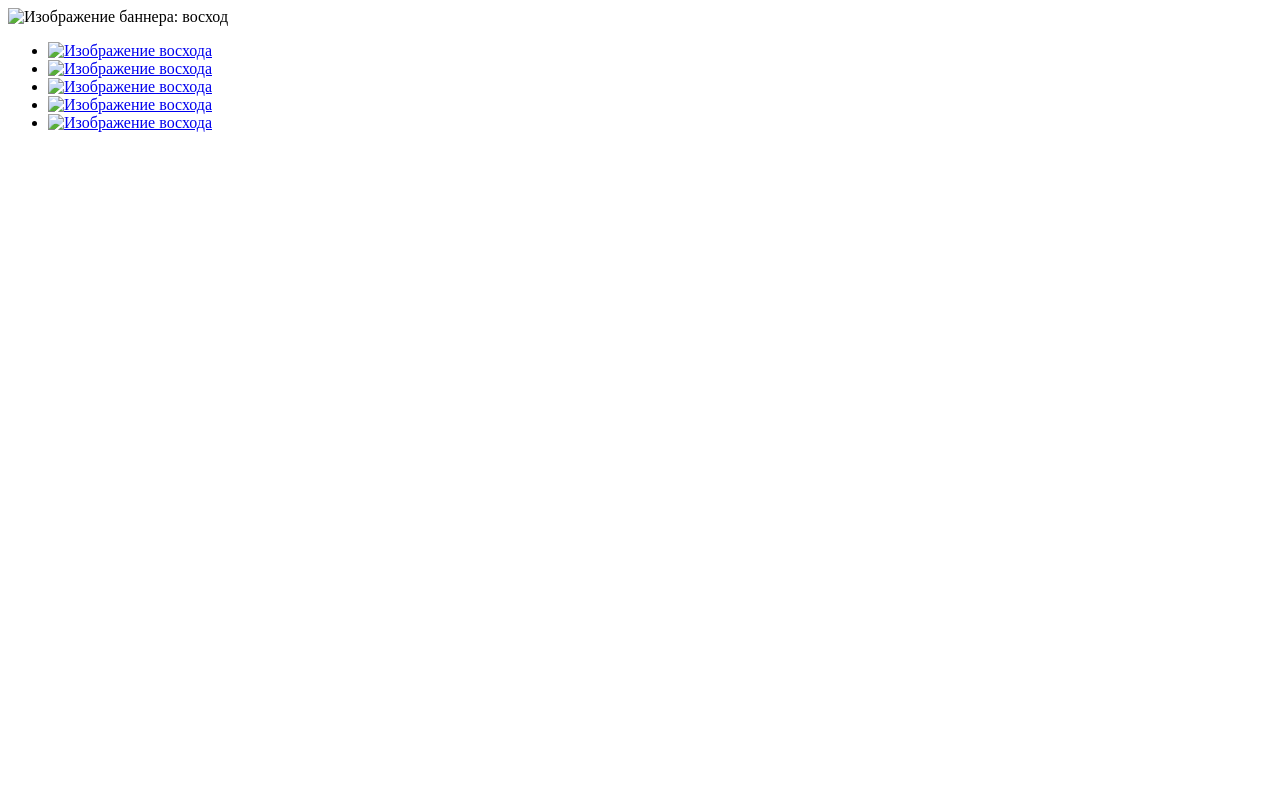
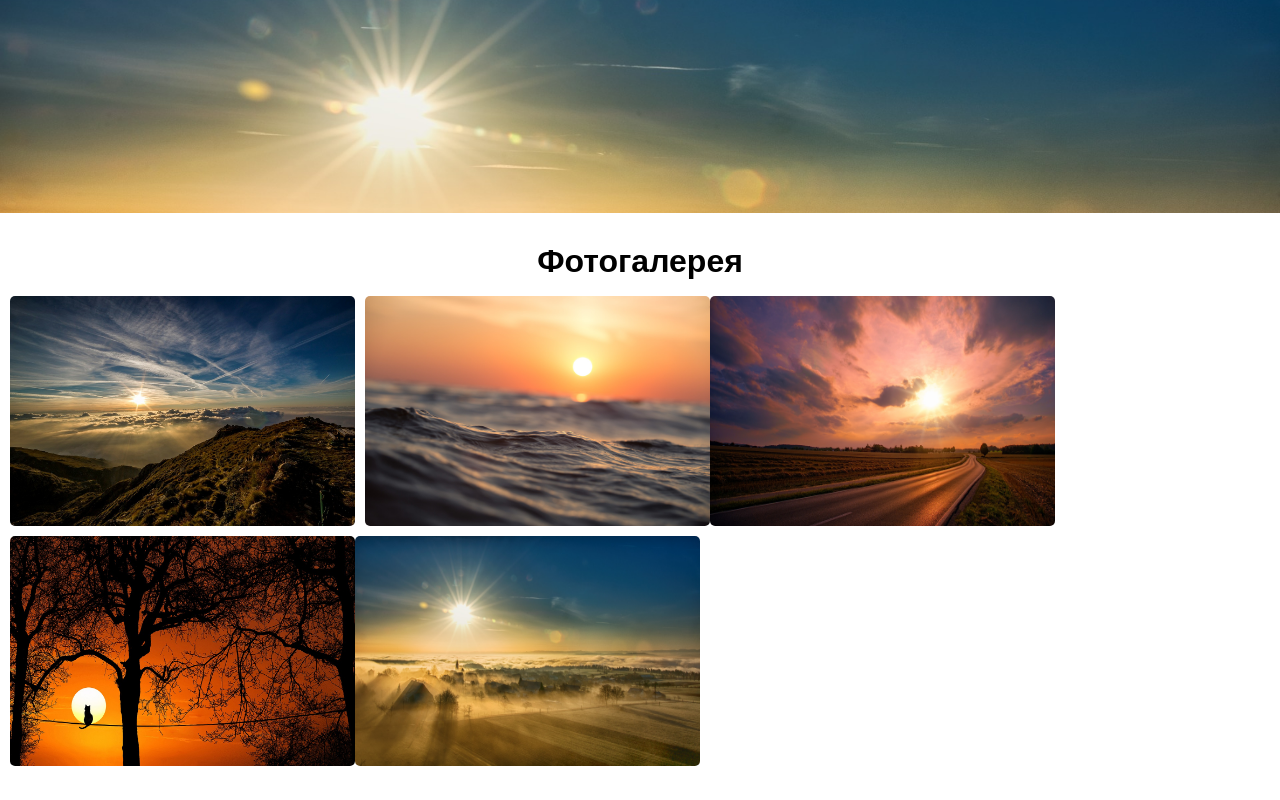
Before and after one commit to de-evg/sunrise, a website: page source/index.html in a window 1280 px wide. Drawn offline with nearby package versions, Linux system fonts and the light colour scheme; files that its build step writes are made by us from their sources.

Commit message:
start create photogallery

```diff
--- a/source/index.html
+++ b/source/index.html
@@ -5,19 +5,39 @@
     <meta name="description" content="Фотогалерея восходов">
     <meta name="viewport" content="width=device-width, initial-scale=1.0">
     <title>Photogallery SunRise</title>
-    <link rel="stylesheet" href="/css/style.min.css">
+    <link rel="stylesheet" href="./css/style.min.css">
   </head>
   <body>
-    <header>
-      <img src="#" alt="Изображение баннера: восход">
+    <header class="banner">
     </header>
     <main class="gallery">
+      <h1 class="gallery__title">Фотогалерея</h1>
       <ul class="gallery__list gallery-list">
-        <li class="gallery-list__item"><a class="gallery-list__item--link" href="#"><img class="gallery-list__item--img" src="#" alt="Изображение восхода"></a></li>
-        <li class="gallery-list__item"><a class="gallery-list__item--link" href="#"><img class="gallery-list__item--img" src="#" alt="Изображение восхода"></a></li>
-        <li class="gallery-list__item"><a class="gallery-list__item--link" href="#"><img class="gallery-list__item--img" src="#" alt="Изображение восхода"></a></li>
-        <li class="gallery-list__item"><a class="gallery-list__item--link" href="#"><img class="gallery-list__item--img" src="#" alt="Изображение восхода"></a></li>
-        <li class="gallery-list__item"><a class="gallery-list__item--link" href="#"><img class="gallery-list__item--img" src="#" alt="Изображение восхода"></a></li>
+        <li class="gallery-list__item">
+          <a class="gallery-list__item--link" href="#">
+            <img class="gallery-list__item--img" src="img/dawn.jpg" width="320" height="213" alt="Изображение восхода">
+          </a>
+        </li>
+        <li class="gallery-list__item gallery-list__item--no-margin">
+          <a class="gallery-list__item--link" href="#">
+            <img class="gallery-list__item--img" src="img/waves.jpg" width="320" height="213" alt="Изображение восхода">
+          </a>
+        </li>
+        <li class="gallery-list__item">
+          <a class="gallery-list__item--link" href="#">
+            <img class="gallery-list__item--img" src="img/nature.jpg" width="320" height="213" alt="Изображение восхода">
+          </a>
+        </li>
+        <li class="gallery-list__item gallery-list__item--no-margin">
+          <a class="gallery-list__item--link" href="#">
+            <img class="gallery-list__item--img" src="img/tree.jpg" width="320" height="213" alt="Изображение восхода">
+          </a>
+        </li>
+        <li class="gallery-list__item">
+          <a class="gallery-list__item--link" href="#">
+            <img class="gallery-list__item--img" src="img/landscape.jpg" width="320" height="213" alt="Изображение восхода">
+          </a>
+        </li>
       </ul>
     </main>
   </body>
--- /dev/null
+++ b/source/sass/base.scss
@@ -0,0 +1,18 @@
+body {
+  margin: 0;
+  min-width: 320px;
+}
+
+main {
+  display: block;
+}
+
+a {
+  color: #000000;
+  text-decoration: none;
+}
+
+img {
+  max-width: 100%;
+  height: auto;
+}
--- /dev/null
+++ b/source/sass/block/banner.scss
@@ -0,0 +1,8 @@
+.banner {
+  width: 100%;
+  min-height: 213px;
+  background-image: url('../img/landscape.jpg');
+  background-repeat: no-repeat;
+  background-size: cover;
+  background-position: 50% 25%;
+}
--- /dev/null
+++ b/source/sass/block/gallery-list.scss
@@ -0,0 +1,45 @@
+.gallery-list {
+  padding: 0;
+  list-style: none;
+}
+
+.gallery-list__item {
+  margin-right: 10px;
+  margin-bottom: 10px;
+  padding: 0;
+  width: 300px;
+  min-height: 230px;
+  border-radius: 5px;
+  overflow: hidden;
+}
+
+.gallery-list__item--img {
+  vertical-align: middle;
+  width: 300px;
+  min-height: 230px;
+}
+
+@media (min-width: $mediumDeviceWidth) {
+  .gallery-list__item {
+    width: 345px;
+  }
+
+  .gallery-list__item--no-margin {
+    margin-right: 0;
+  }
+
+  .gallery-list__item--img {
+    width: 345px;
+  }
+}
+
+@media (min-width: $largeDeviceWidth) {
+  .gallery-list__item {
+    width: 600px;
+  }
+
+  .gallery-list__item--img {
+    width: 600px;
+    min-height: 400px;
+  }
+}
--- /dev/null
+++ b/source/sass/block/gallery.scss
@@ -0,0 +1,27 @@
+.gallery {
+  padding-left: 10px;
+  padding-right: 10px;
+}
+
+.gallery__title {
+  margin: 0;
+  padding-top: 30px;
+  text-align: center;
+  font-family: 'Arial', sans-serif;
+}
+
+.gallery__list {
+  display: flex;
+  flex-direction: column;
+  justify-content: flex-start;
+  align-items: center;
+
+}
+
+@media (min-width: $mediumDeviceWidth) {
+  .gallery__list {
+    flex-direction: row;
+    flex-wrap: wrap;
+    justify-content: flex-start;
+  }
+}
--- a/source/sass/style.scss
+++ b/source/sass/style.scss
@@ -0,0 +1,5 @@
+@import 'variables.scss';
+@import 'base.scss';
+@import 'block/gallery.scss';
+@import 'block/banner.scss';
+@import 'block/gallery-list.scss';
--- /dev/null
+++ b/source/sass/variables.scss
@@ -0,0 +1,3 @@
+$smallDeviceWidth: 320px;
+$mediumDeviceWidth: 720px;
+$largeDeviceWidth: 1300px;
```
Also changed, not shown: gulpfile.js (+0 -11 lines), source/img/dawn.jpg (added), source/img/landscape.jpg (added), source/img/nature.jpg (added), source/img/tree.jpg (added), source/img/waves.jpg (added).
